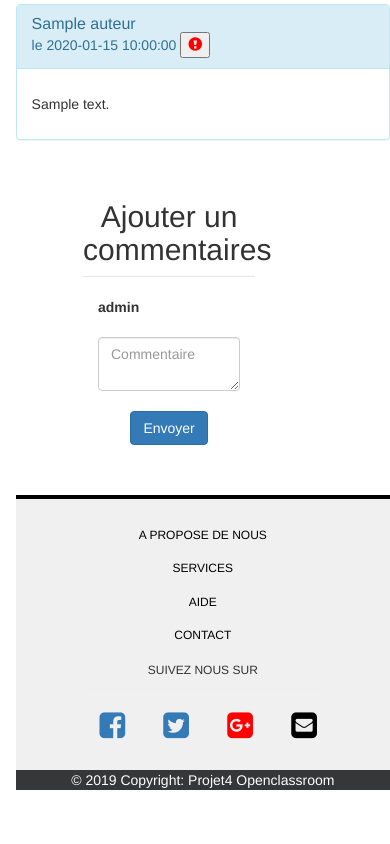
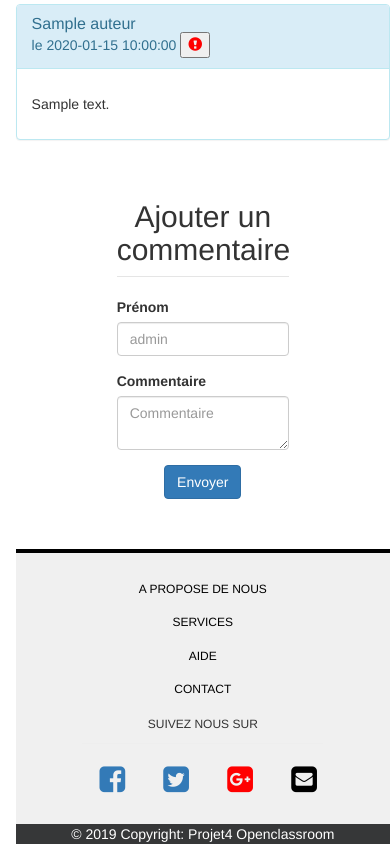
Before and after one commit to mintraK/Projet4-OC, a PHP site: template view/frontend/postView.php in a window 390 px wide. Shown: the part 322-1166 px from the top of the page. Before the commit the page ends 1112 px from the top, so only its background shows below. Run offline with PHP 8.4, Linux system fonts and the light colour scheme; the visitor is signed in with stand-in values (Sample User, id 1); the template is opened without the code that fills it: most values are stand-ins (such as "Sample title", 1, 10 or a date in 2020).

Commit message:
view/frontend/postView.php  modifier la partie ajouter un commentaire

```diff
--- a/view/frontend/postView.php
+++ b/view/frontend/postView.php
@@ -39,37 +39,24 @@
             </div>
 
             <div class = "row">
-            <div class="col-xs-2 col-sm-2 col-md-2 col-lg-2 "> </div>
-                <div class="col-xs-6 col-sm-6 col-md-8  col-lg-8 ">
-                        <?php if(isset($_SESSION['pseudo'])){
-                        ?>
+            <div class="col-xs-3 col-sm-3 col-md-3 col-lg-3 "> </div>
+                <div class="col-xs-6 col-sm-6 col-md-6  col-lg-6 ">
                         <form class="form-group" method = "post" action = "index.php?action=addComment&amp;id=<?= $post->id(); ?>">
                             <fieldset>
-
-                                <!-- Form Name -->
-                                <legend class="text-center"> <h2>Ajouter un commentaires</h2></legend>
-
-
-                                    <!-- Textarea -->
-                                    <div class="form-horizontal form-group">
-                                        <label class="col-md-4  control-label" for="textarea"><?= $_SESSION['pseudo'];?></label>
-                                        <div class="col-md-6">
-                                            <textarea class="form-control" id="textarea" name="comment" placeholder = "Commentaire"></textarea>
+                                <legend class="text-center"> <h2>Ajouter un commentaire</h2></legend>
+                                    <div class="form-group">
+                                        <label class="control-label" for="textinput">Prénom</label>
+                                        <input id="textinput" name="author" type="text" placeholder="<?= $_SESSION['pseudo'];?>" class="form-control input-md">
+                                    </div>
+                                    <div class="form-group">
+                                        <label class="control-label" for="textarea">Commentaire</label>
+                                        <textarea class="form-control" id="textarea" name="comment" placeholder = "Commentaire"></textarea>
+                                    </div>
+                                    <div class="form-group text-center">
+                                        <button id="Envoyer" type = "submit" name="envoyerCommentaire" class="btn btn-primary">Envoyer</button>
                                         </div>
-                                    </div>
-
-                                    <!-- Button -->
-                                    <div class="form-group">
-                                        <div class="col-md-12 text-center" style = "margin-top:20px;margin-bottom:10px;">
-                                            <button id="Envoyer" type = "submit" name="envoyerCommentaire" class="btn btn-primary">Envoyer</button>
-                                        </div>
-                                    </div>
-
                             </fieldset>
                         </form>
-
-
-                        <?php }?>
                     </div>
             </div>
         <section class = "pied">
```
